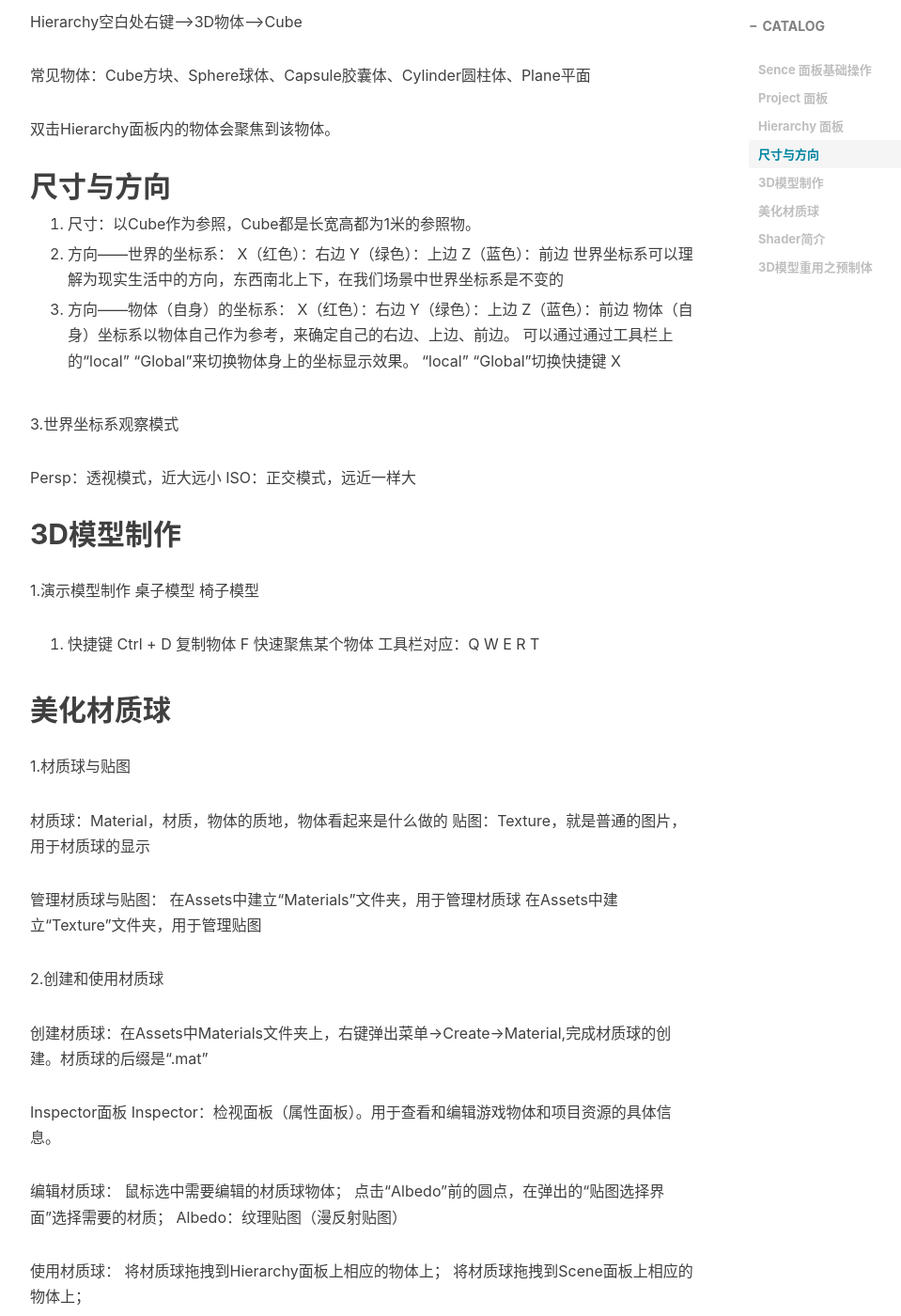
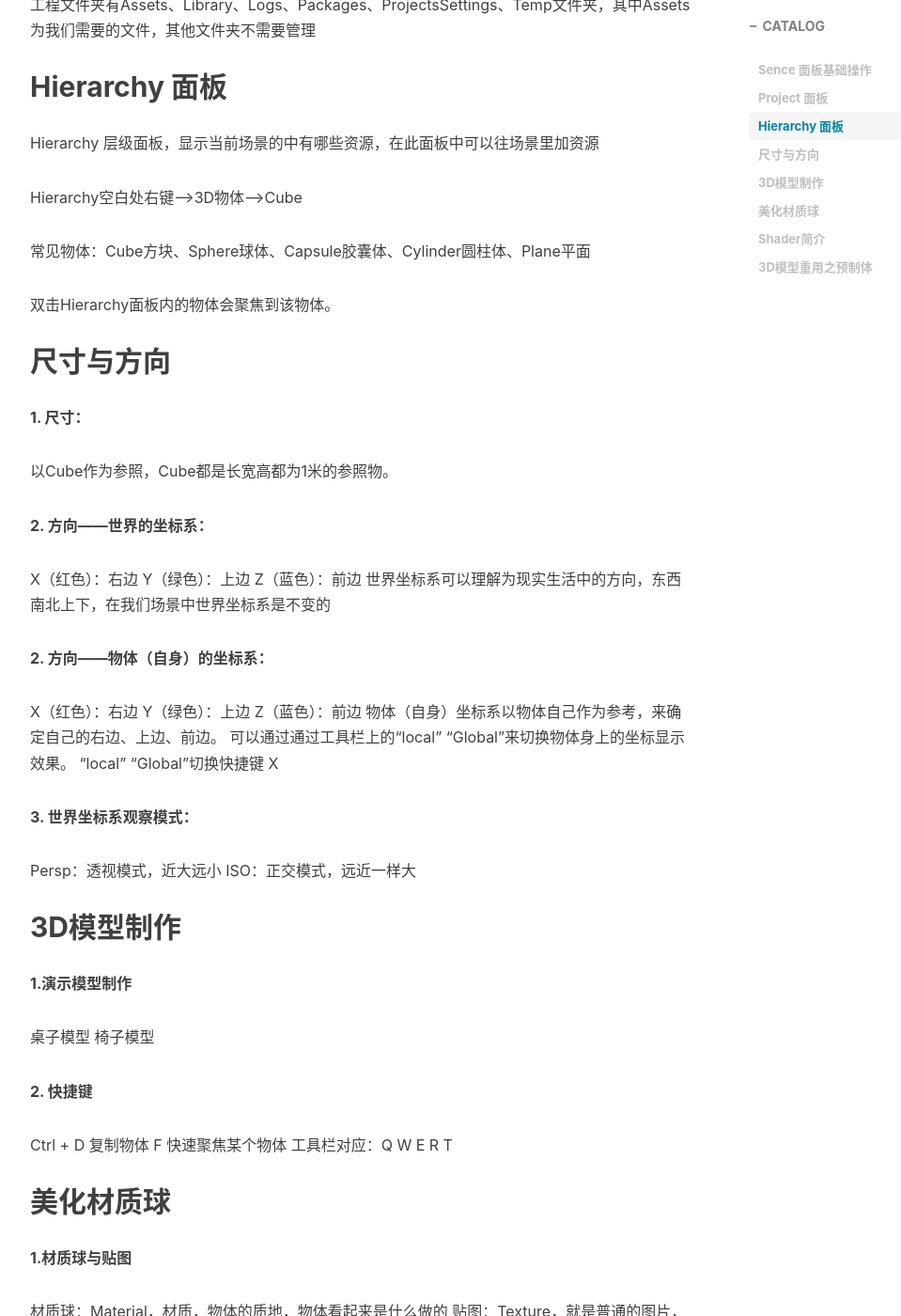
Before and after one commit to AIaimuti/aiaimuti.github.io, a Jekyll site: the page built from _posts/2020-4-3-U3D_Scenes.md, in a window 1280 px wide and 1400 px high, scrolled down 1134 px. Shown: the whole window at 94% size, without its empty margins (233-1192 px from the left). Built offline with Jekyll 4.4.1, drawn with Linux system fonts in a browser that asks for light colours; nearby versions of some CDN libraries; comment, search, counter and statistics services are not loaded; some of the changed text lies outside the part shown.

Commit message:
Update 2020-4-3-U3D_Scenes.md

```diff
--- a/_posts/2020-4-3-U3D_Scenes.md
+++ b/_posts/2020-4-3-U3D_Scenes.md
@@ -14,25 +14,27 @@ tags:
 
 Crtl + N　新建场景 Crtl + S　保存场景
 
-1. 工具栏功能演示
+**1. 工具栏功能演示**
+
 手型：平移场景的观察角度
 箭头：可以移动物体的位置（箭头：固定方向移动；面：平行于该面移动）
 旋转：可以旋转物体
 缩放：可以缩放物体
 
-2. 鼠标操作
+**2. 鼠标操作**
+
 左键：选中物体
 中键：按下平移-->选中前后拖动
 右键：旋转物体的观察角度
 
-3.键盘鼠标组合操作
+**3.键盘鼠标组合操作**
+
 Alt + 鼠标左键：旋转观察角度
 Alt + 鼠标右键：拉选拉近
 
 ## Project 面板
 
 工程文件夹有Assets、Library、Logs、Packages、ProjectsSettings、Temp文件夹，其中Assets为我们需要的文件，其他文件夹不需要管理
-Project中Assets文件夹
 
 ## Hierarchy 面板
 
@@ -46,15 +48,19 @@ Hierarchy空白处右键-->3D物体-->Cube
 
 ## 尺寸与方向
 
-1. 尺寸：以Cube作为参照，Cube都是长宽高都为1米的参照物。
+**1. 尺寸：**
 
-2. 方向——世界的坐标系：
+以Cube作为参照，Cube都是长宽高都为1米的参照物。
+
+**2. 方向——世界的坐标系：**
+
 X（红色）：右边
 Y（绿色）：上边
 Z（蓝色）：前边
 世界坐标系可以理解为现实生活中的方向，东西南北上下，在我们场景中世界坐标系是不变的
 
-2. 方向——物体（自身）的坐标系：
+**2. 方向——物体（自身）的坐标系：**
+
 X（红色）：右边
 Y（绿色）：上边
 Z（蓝色）：前边
@@ -62,46 +68,54 @@ Z（蓝色）：前边
 可以通过通过工具栏上的“local” “Global”来切换物体身上的坐标显示效果。
 “local” “Global”切换快捷键 X
 
-3.世界坐标系观察模式
+**3. 世界坐标系观察模式：**
 
 Persp：透视模式，近大远小
 ISO：正交模式，远近一样大
 
 ## 3D模型制作
 
-1.演示模型制作
+**1.演示模型制作**
+
 桌子模型
 椅子模型
 
-2. 快捷键
+**2. 快捷键**
+
 Ctrl + D 复制物体
 F 快速聚焦某个物体
 工具栏对应：Q W E R T
 
 ## 美化材质球
 
-1.材质球与贴图
+**1.材质球与贴图**
 
 材质球：Material，材质，物体的质地，物体看起来是什么做的
 贴图：Texture，就是普通的图片，用于材质球的显示
 
 管理材质球与贴图：
+
 在Assets中建立“Materials”文件夹，用于管理材质球
 在Assets中建立“Texture”文件夹，用于管理贴图
 
-2.创建和使用材质球
+**2.创建和使用材质球**
 
-创建材质球：在Assets中Materials文件夹上，右键弹出菜单->Create->Material,完成材质球的创建。材质球的后缀是“.mat”
++ 创建材质球：
 
-Inspector面板
+在Assets中Materials文件夹上，右键弹出菜单->Create->Material,完成材质球的创建。材质球的后缀是“.mat”
+
++ Inspector面板
+
 Inspector：检视面板（属性面板）。用于查看和编辑游戏物体和项目资源的具体信息。
 
-编辑材质球：
++ 编辑材质球：
+
 鼠标选中需要编辑的材质球物体；
 点击“Albedo”前的圆点，在弹出的“贴图选择界面”选择需要的材质；
 Albedo：纹理贴图（漫反射贴图）
 
-使用材质球：
++ 使用材质球：
+
 将材质球拖拽到Hierarchy面板上相应的物体上；
 将材质球拖拽到Scene面板上相应的物体上；
 
@@ -115,35 +129,42 @@ Shader：着色器。
 
 ## 3D模型重用之预制体
 
-1.父子关系与空物体
+**1.父子关系与空物体**
 
 空物体：Hierarchy右键面板->Create Empty创建一个空物体
 空物体好比是电脑上的文件夹，可用于资源管理
 
 父子关系：
+
 原则：移动父亲，儿子会跟着移动，就像移动电脑上的一个文件夹，文件夹中的资源会跟着一起移动，是一样的道理。
 在Hierarchy面板上任何两个物体都可以建立父子关系
 
-2. 预制体
+**2. 预制体**
 
-预制体简介：Prefab，预先准备好的物体，可以重复使用和利用。
++ 预制体简介：Prefab，预先准备好的物体，可以重复使用和利用。
+
 在游戏中什么地方用预制体？
 
-管理预制体：
++ 管理预制体：
+
 在Asserts中建立“Profabs”文件夹，用于管理预制体。
 
-创建预制体：
++ 创建预制体：
+
 直接将Hierarchy面板中的游戏物体拖拽到Project面板的Prefabs中，即可创建一个预制体。预制体的文件的后缀是“.prefabs”
 
-使用预制体
++ 使用预制体
+
 直接将预制体拖拽到hierarchy面板；
 直接将预制体拖拽到Scenes面板；
 都可以在场景中创建一个相应的物体
 
-预制体与非预制体的区别：
++ 预制体与非预制体的区别：
+
 在hierarchy面板中非预制体的颜色是白的，预制体的颜色是蓝色<br>
 在Inspector面板中，非预制体的图标是灰的，预制体的图标是蓝色的<br>
 在Inspector面板，预制体比非预制体多了一个profab选项
 
-预制体的好处
++ 预制体的好处
+
 编辑其中的一个，使用overides选项中的“apply all”，所有的全部改变
```
